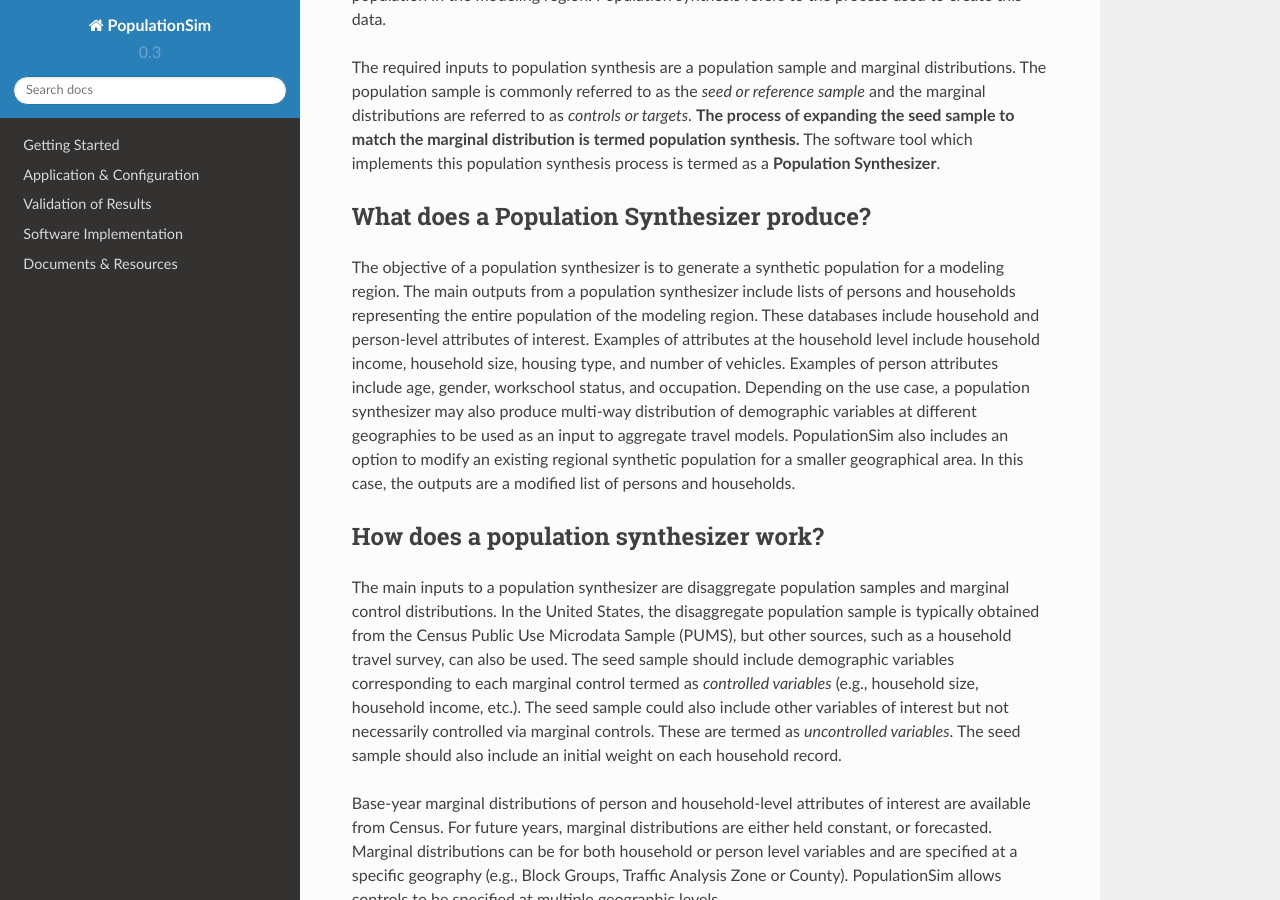
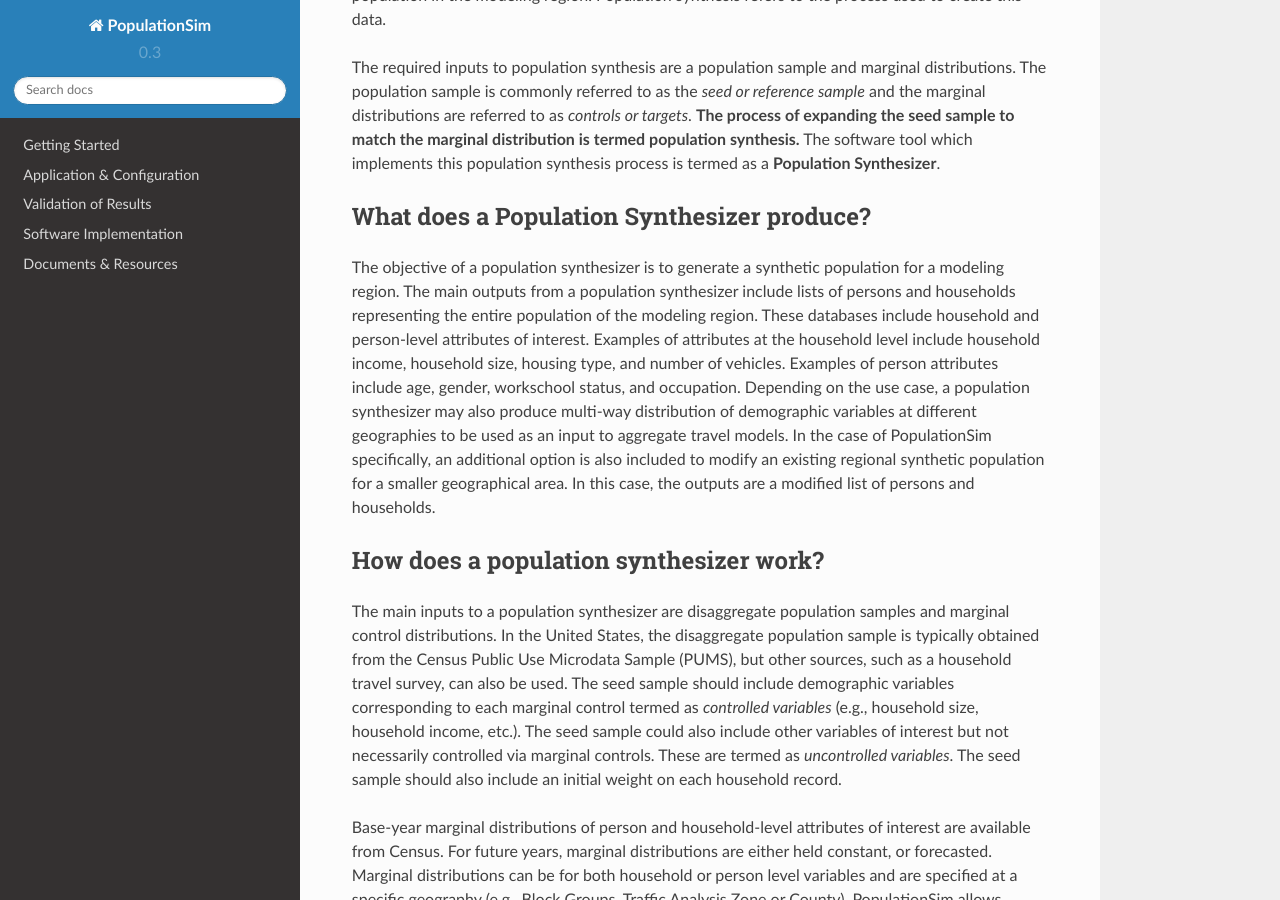
Before and after one commit to ActivitySim/populationsim, a Sphinx documentation site: the page built from docs/index.rst, in a window 1280 px wide and 900 px high, scrolled down 400 px. Built offline with Sphinx 7.4.7 and the Read the Docs theme 2.0.0, drawn with Linux system fonts in a browser that asks for light colours.

Commit message:
Small edit test

```diff
--- a/docs/index.rst
+++ b/docs/index.rst
@@ -27,7 +27,7 @@ representing the entire population of the modeling region. These databases inclu
 attributes of interest. Examples of attributes at the household level include household income, household size, housing type, and number of vehicles. Examples of person attributes include
 age, gender, work\school status, and occupation. Depending on the use case, a population synthesizer may also
 produce multi-way distribution of demographic variables at different geographies to be used as an input
-to aggregate travel models. PopulationSim also includes an option to
+to aggregate travel models. In the case of PopulationSim specifically, an additional option is also included to
 modify an existing regional synthetic population for a smaller geographical area. In this case, the outputs are a modified list of persons and households.
 
 How does a population synthesizer work?
```
